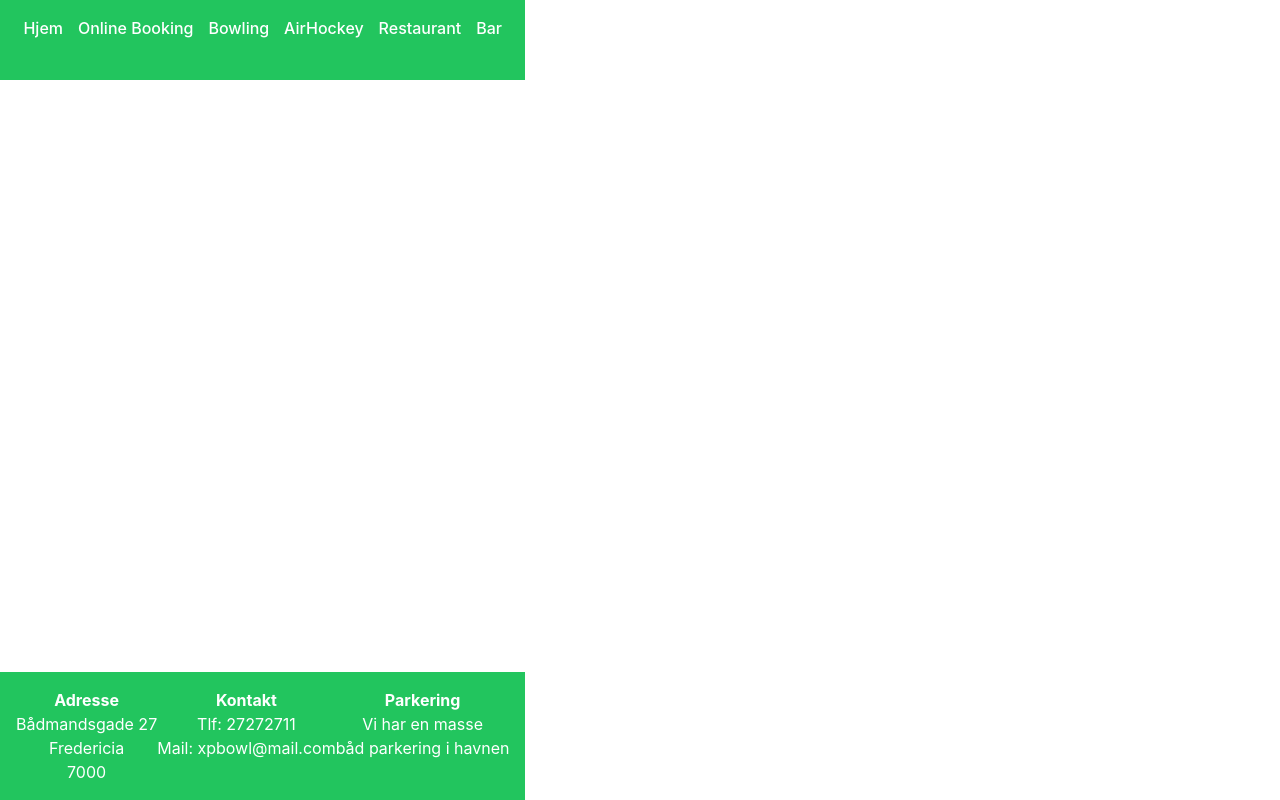
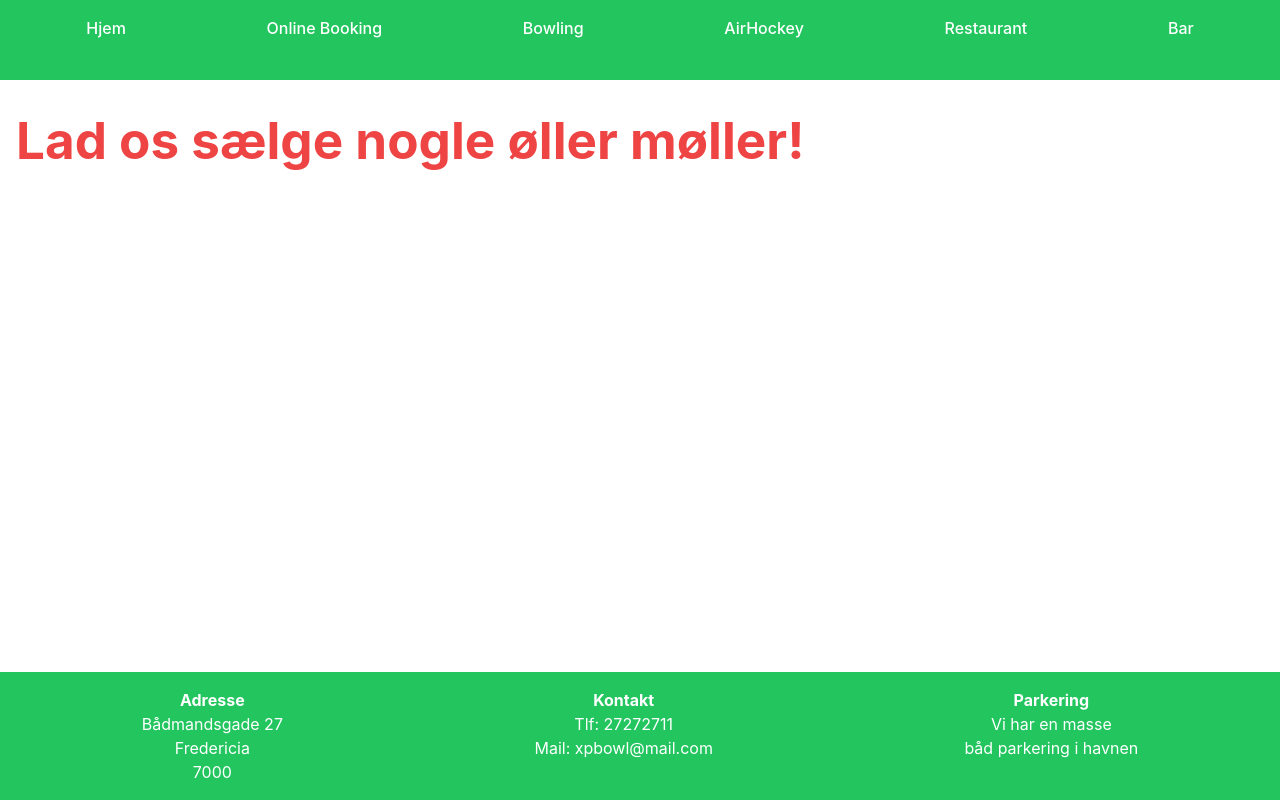
Before and after one commit to YawHB/XP-Bowling-Frontend-KYLL, a React (Vite) app: page /barSale in a window 1280 px wide. Built offline with nearby package versions, Linux system fonts and the light colour scheme.

Commit message:
knap til bar salg

```diff
--- a/src/App.tsx
+++ b/src/App.tsx
@@ -6,6 +6,7 @@ import AirhockeyInfo from "./components/AirhockeyInfo";
 import RestaurantInfo from "./components/Restaurant";
 import Booking from "./components/Onlinebooking";
 import BarInfo from "./components/BarInfo";
+import BarSale from "./components/BarSale";
 
 export default function App() {
   return (
@@ -20,6 +21,8 @@ export default function App() {
       <Route path="services" element={<Services />} />
       <Route path="contact" element={<Contact />} /> */}
         <Route path="/barInfo" element={<BarInfo />} />
+        <Route path="/barSale" element={<BarSale />} />
+
       </Routes>
     </Layout>
   );
--- a/src/components/BarInfo.tsx
+++ b/src/components/BarInfo.tsx
@@ -1,7 +1,18 @@
+import { Link } from "react-router-dom";
+
 export default function BarInfo() {
   return (
     <div className="container mx-auto px-4 py-8 max-w-screen-full">
-      <h1 className="text-3xl font-bold mb-4 text-pink-300">Velkommen til vores bar!</h1>
+      <div className="container mx-auto px-4 py-8 max-w-screen-full">
+        <div className="flex flex-wrap">
+          <h1 className="w-full text-3xl font-bold md:w-1/2 text-yellow-300">Velkommen til vores Bar!</h1>
+          <Link to={`/barSale`} className="w-full md:w-1/2 md:pl-4 flex justify-center">
+            <button className="text-xl font-bold bg-yellow-400 text-black whitespace-nowrap" id="startSale">
+              Start Salg
+            </button>
+          </Link>
+        </div>
+      </div>
 
       {/* First row: Info about the bar */}
       <div className="flex flex-wrap items-stretch mb-8">
@@ -17,7 +28,7 @@ export default function BarInfo() {
         </div>
       </div>
 
-        {/* Second row: List of drinks */}
+      {/* Second row: List of drinks */}
       <div className="flex flex-wrap items-stretch mb-8">
         <div className="w-full md:pr-4 flex items-stretch mb-4">
           <div className="flex flex-col w-full">
--- /dev/null
+++ b/src/components/BarSale.tsx
@@ -0,0 +1,9 @@
+export default function BarSale() {
+  return (
+    <div className="w-screen">
+      <div className="container mx-auto px-4 py-8">
+        <h1 className="font-bold text-red-500">Lad os sælge nogle øller møller!</h1>
+      </div>
+    </div>
+  );
+}
```
